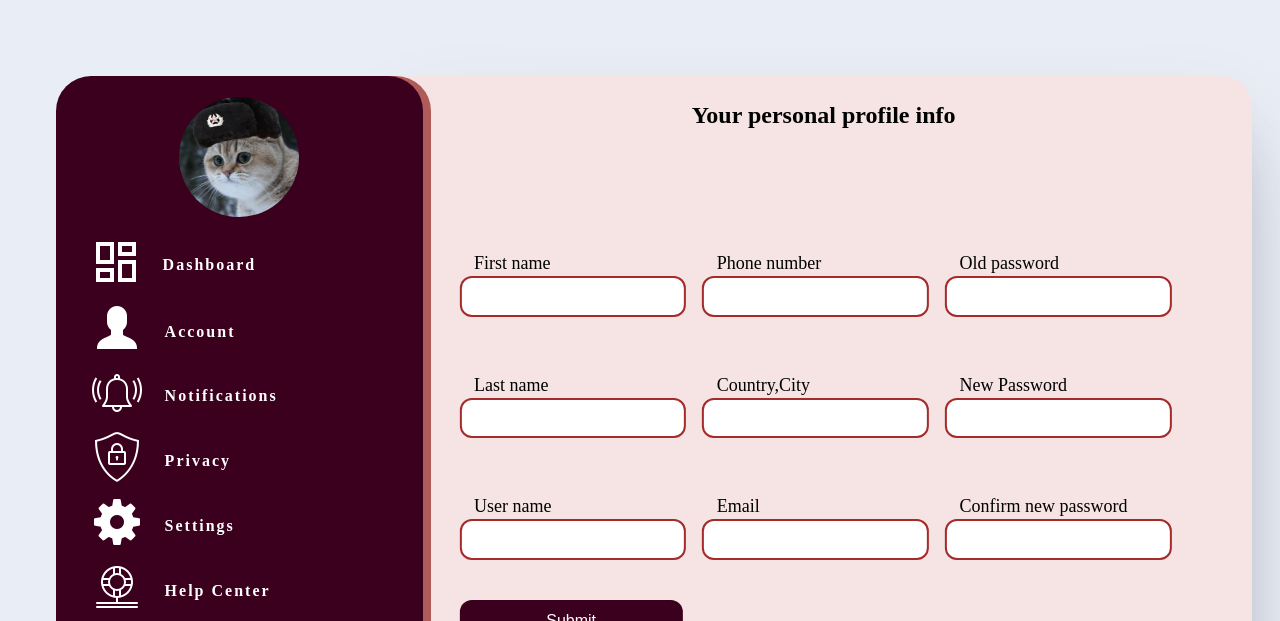
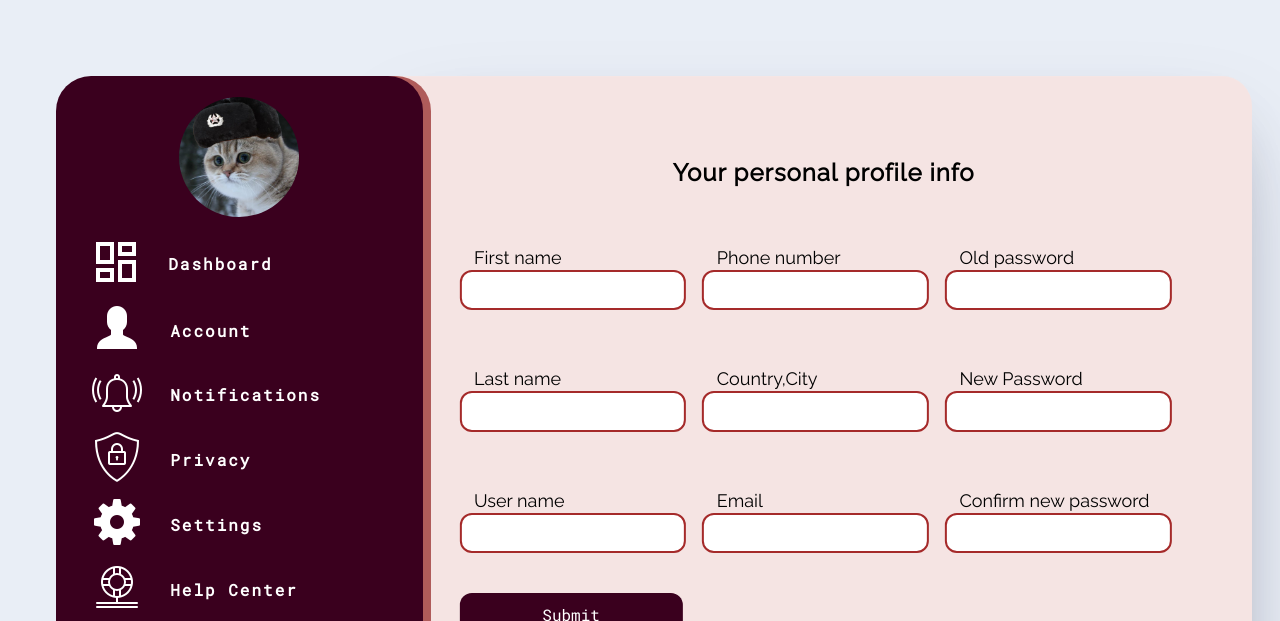
Before and after one commit to shivamdangi7/settingsPage, a plain HTML site: page index.html in a window 1280 px wide. Shown: the top 621 px of the page. Drawn offline with Linux system fonts and the light colour scheme.

Commit message:
updated fonts

```diff
--- a/app.css
+++ b/app.css
@@ -32,6 +32,8 @@ html , body  {
     z-index: 1;
     /* border-right: 5px solid red; */
     box-shadow: 8px 0px 0px 0px rgba(128,0,0,0.6);
+    /* font-family: 'Raleway', sans-serif; */
+font-family: 'Roboto Mono', monospace;
 
 }
 #card>.panel>.button{
@@ -80,8 +82,13 @@ html , body  {
 h2{
     margin: 0;
     text-align: center;
-    padding-top: 3%;
-    padding-bottom: 3%;
+    padding-top: 5%;
+    position: relative;
+    top:6%;
+    font-family: 'Raleway', sans-serif;
+    letter-spacing: 1px;
+    /* font-family: 'Roboto Mono', monospace; */
+
 }
 .page>form{
     display: grid;
@@ -99,7 +106,9 @@ h2{
 label{
     display: block;
     padding-bottom: 2px;
-    padding-left:6%
+    padding-left:6%;
+    font-family: 'Raleway', sans-serif;
+/* font-family: 'Roboto Mono', monospace; */
 }
 input{
     border: 2px solid;
@@ -121,6 +130,8 @@ button{
     background-color: #3A001E;
     color: white;
     transition: background-color 400ms;
+    /* font-family: 'Raleway', sans-serif; */
+font-family: 'Roboto Mono', monospace;
 }
 button:hover{
     background-color: #8f1654;
--- a/index.html
+++ b/index.html
@@ -7,6 +7,10 @@
     <meta name="viewport" content="width=device-width, initial-scale=1.0">
     <title>SettingsPage</title>
     <link rel="stylesheet" href="app.css">
+    <!---->
+    <link rel="preconnect" href="https://fonts.googleapis.com">
+    <link rel="preconnect" href="https://fonts.gstatic.com" crossorigin>
+    <link href="https://fonts.googleapis.com/css2?family=Raleway&family=Roboto+Mono&display=swap" rel="stylesheet">
 </head>
 
 <body>
```
